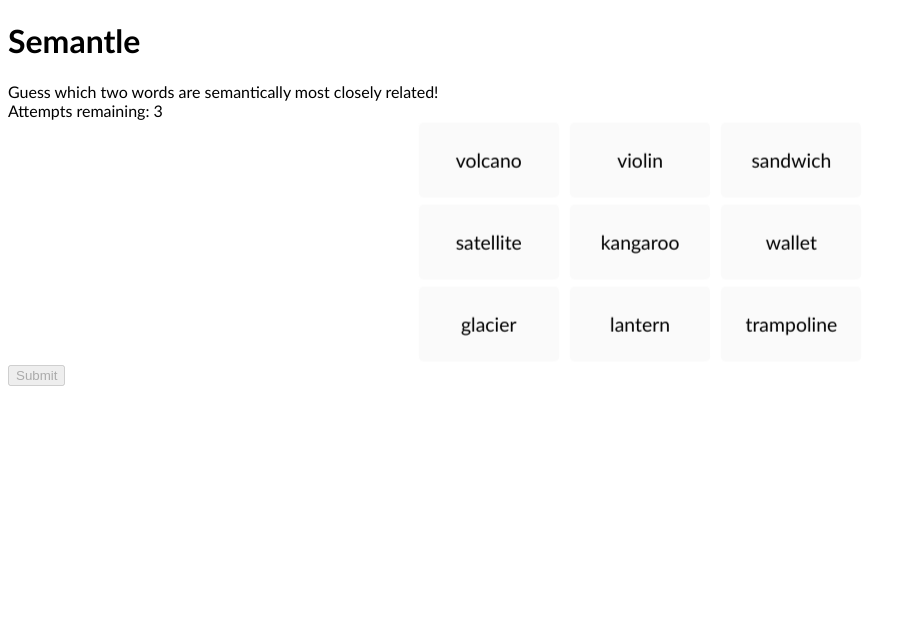
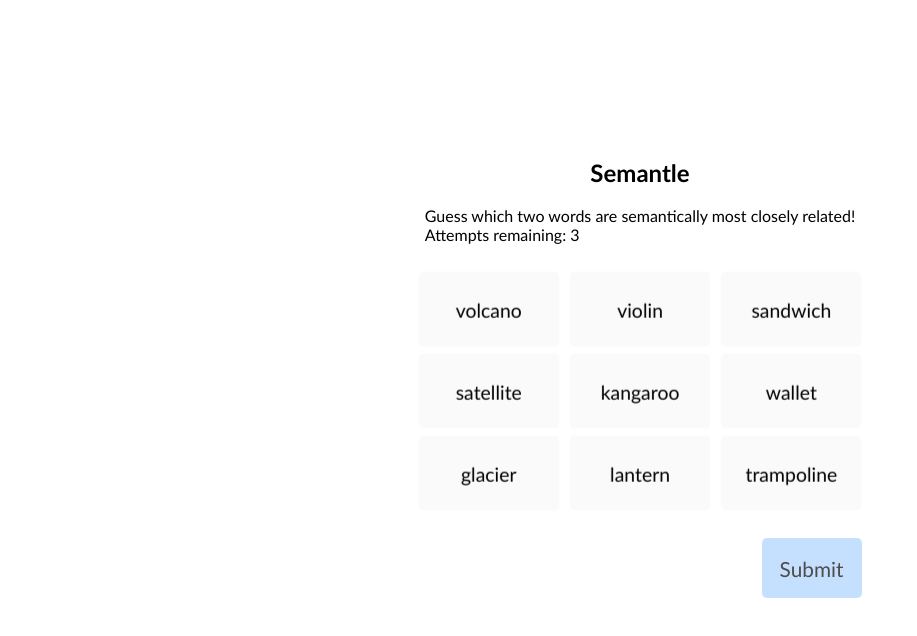
Before and after one commit to srpocock/Semantle, a React (Vite) app in the folder semantle-app/: page / in a window 1280 px wide. Shown: the top 636 px of the page, without its empty margins (0-917 px from the left). Built offline with nearby package versions, Linux system fonts and the light colour scheme; no server answers.

Commit message:
Placeholder button styling

```diff
--- a/semantle-app/src/App.tsx
+++ b/semantle-app/src/App.tsx
@@ -5,7 +5,6 @@ import Game from './Game';
 function App() {
   return (
     <>
-      <h1>Semantle</h1>
       <Game />
     </>
   )
--- a/semantle-app/src/Game.tsx
+++ b/semantle-app/src/Game.tsx
@@ -62,6 +62,7 @@ export default function Game () {
 
     return (
         <section className="game">
+            <h1>Semantle</h1>
             <GameStatus attemptsLeft={attemptsLeft}/>
             <WordGrid gameState={gameState} words={Words.wordList} checkedWords={checkedWords} testedWords={testedWords} onChecked={handleCheck} />
             <GameActions gameState={gameState} numCheckedWords={checkedWords.length} onSubmit={handleSubmit} />
--- a/semantle-app/src/GameActions.tsx
+++ b/semantle-app/src/GameActions.tsx
@@ -1,3 +1,4 @@
+import './styles/GameActions.css';
 import { GameState, type GameStateType } from './GameState';
 
 type GameActionProps = { gameState: GameStateType, numCheckedWords: number, onSubmit: () => void };
@@ -5,7 +6,7 @@ type GameActionProps = { gameState: GameStateType, numCheckedWords: number, onSu
 export default function GameActions({ gameState, numCheckedWords, onSubmit }: GameActionProps) {
     return (
         <div>
-            <button disabled={numCheckedWords !== 2 || gameState !== GameState.Playing} onClick={onSubmit} >Submit</button>
+            <button className="submit-button" disabled={numCheckedWords !== 2 || gameState !== GameState.Playing} onClick={onSubmit} >Submit</button>
         </div>
     )
 }
--- a/semantle-app/src/GameStatus.tsx
+++ b/semantle-app/src/GameStatus.tsx
@@ -2,9 +2,9 @@ type GameStatusProps = { attemptsLeft: number };
 
 export default function GameStatus( {attemptsLeft}: GameStatusProps) {
     return (
-        <>
+        <div className="game-status">
             <div>Guess which two words are semantically most closely related!</div>
             <div>Attempts remaining: {attemptsLeft}</div>
-        </>
+        </div>
     )
 }
--- a/semantle-app/src/styles/App.css
+++ b/semantle-app/src/styles/App.css
@@ -0,0 +1,7 @@
+.game {
+    display: flex;
+    flex-direction: column;
+    align-items: center;
+    justify-content: center;
+    height: 90vh;
+}
--- a/semantle-app/src/styles/Colours.css
+++ b/semantle-app/src/styles/Colours.css
@@ -1,9 +1,14 @@
 :root {
     --white: hsl(0, 0%, 98%);
+
     --word-tile-untested-unchecked: hsl(0, 0%, 98%);
     --word-tile-untested-checked: hsl(0, 0%, 43%);
     --word-tile-incorrect-unchecked: hsl(0, 73%, 90%);
     --word-tile-incorrect-checked: hsl(0, 73%, 45%);
     --word-tile-correct-unchecked: hsl(120, 100%, 90%);
     --word-tile-correct-checked: hsl(120, 100%, 29%);
+
+    --button-background: hsl(212, 100%, 84%);
+    --button-background-hover: hsl(212, 100%, 84%);
+    --button-background-active: hsl(212, 100%, 60%);
 }
--- /dev/null
+++ b/semantle-app/src/styles/GameActions.css
@@ -0,0 +1,43 @@
+@import 'Colours.css';
+
+div:has(>.submit-button) {
+    width: 443px;
+}
+
+.submit-button {
+    all: unset;
+    margin-left: auto;
+    background: var(--button-background);
+    display: flex;
+    align-items: center;
+    justify-content: center;
+    width: 100px;
+    height: 60px;
+    border-radius: 5px;
+    color: black;
+    font-size: 1.3rem;
+    transform: translateZ(-35px);
+    user-select: none;
+    cursor: pointer;
+    transition: scale 0.02s ease-out;
+}
+
+.submit-button:disabled {
+    opacity: 0.7;
+    cursor: unset;
+}
+
+.submit-button:hover:not(:disabled) {
+    scale: 1.05;
+    background: var(--button-background-hover);
+}
+
+.submit-button:focus {
+    outline: 2px solid var(--word-tile-untested-unchecked);
+    outline-offset: -2px;
+}
+
+.submit-button:active:not(:disabled)  {
+    scale: 0.95;
+    background: var(--button-background-active);
+}
--- a/semantle-app/src/styles/WordGrid.css
+++ b/semantle-app/src/styles/WordGrid.css
@@ -10,6 +10,7 @@ fieldset {
     margin: auto;
     width: 100%;
     max-width: calc(3*150px + 2*var(--gap-size));
+    margin: 25px 0;
 }
 
 .word-grid {
```
